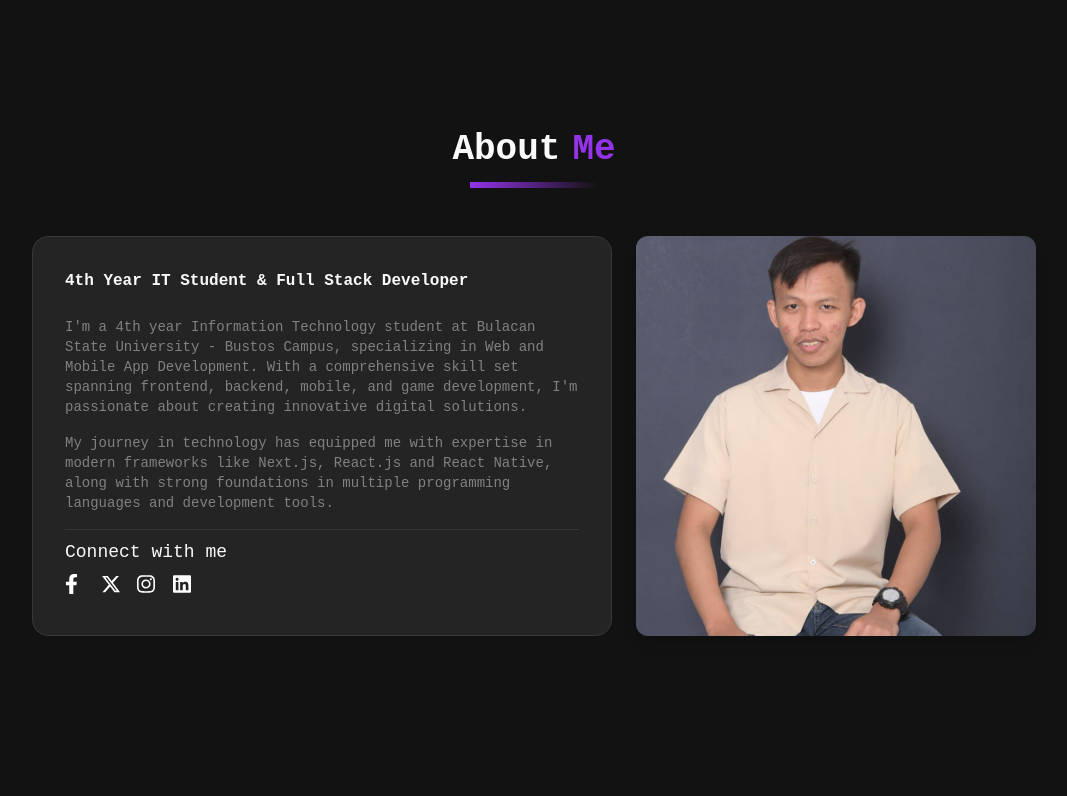
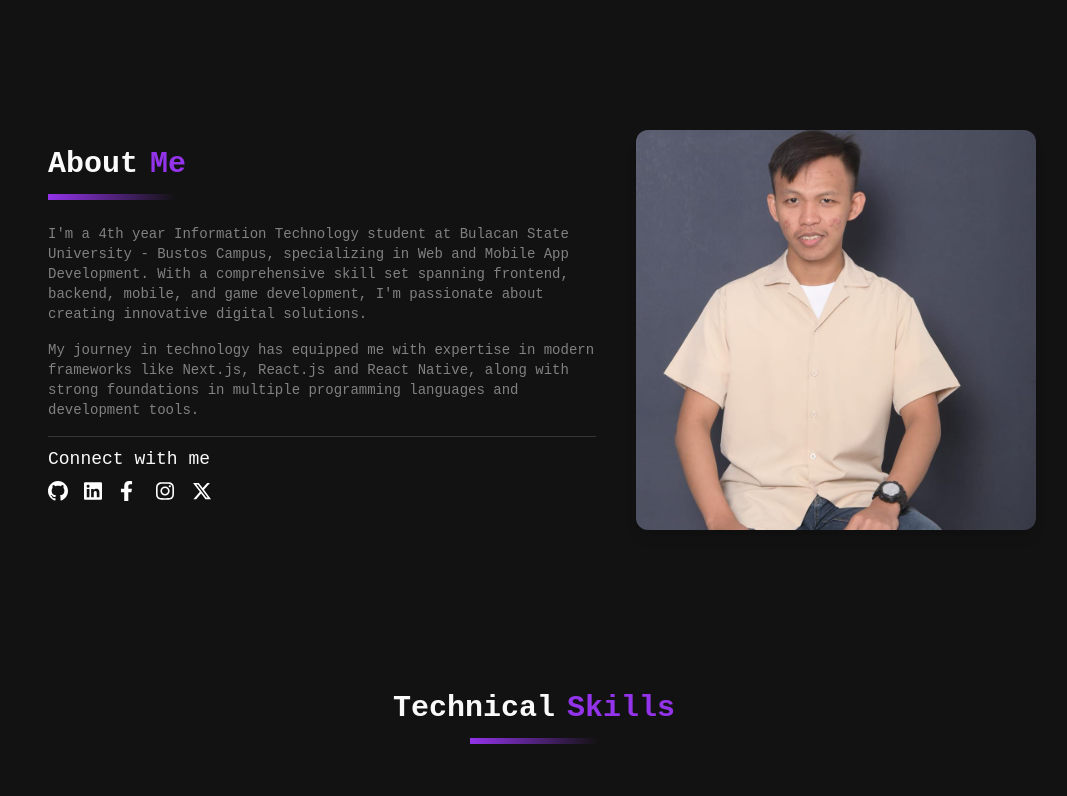
Before and after one commit to rastynkhen18/rastynkhen-portfolio, a React (Vite) app: page /about in a window 1280 px wide. Shown: the part 560-1356 px from the top of the page, without its empty margins (106-1173 px from the left). Built offline with nearby package versions, Linux system fonts and the light colour scheme.

Commit message:
Merged Updates

```diff
--- a/src/components/Footer.jsx
+++ b/src/components/Footer.jsx
@@ -2,16 +2,15 @@ import React from 'react'
 
 const Footer = () => {
     return (
-        <div>
-            <footer className="bg-[var(--background-color)] p-5 border-t border-[var(--border-color)]">
-                <div className="container mx-auto px-4">
-                    <div className="flex justify-center items-center flex-col gap-1 text-center text-xs text-[var(--text-gray)]">
+        <footer className="bg-[var(--background-color)] text-[var(--text-gray)] p-5">
+            <div className="container mx-auto px-4">
+                <div className="max-w-3xl mx-auto border-t border-[var(--border-color)] pt-5">
+                    <div className="flex justify-center items-center text-center text-xs">
                         <p>© 2025 Rastyn Khen Ong Acasio | Full-Stack Developer. All rights reserved.</p>
-                        <p>Built with React.js & Tailwind CSS.</p>
                     </div>
                 </div>
-            </footer>
-        </div>
+            </div>
+        </footer>
     )
 }
 
--- a/src/pages/About.jsx
+++ b/src/pages/About.jsx
@@ -1,11 +1,12 @@
 import React from 'react'
 import Profilepic from '../assets/images/rk.jpg'
-import FacebookIcon from '../assets/icons/facebook.svg'
-import TwitterXIcon from '../assets/icons/twitter-x.svg'
-import InstagramIcon from '../assets/icons/instagram.svg'
-import LinkedInIcon from '../assets/icons/linkedin.svg'
 import DarkModeIcon from "../components/DarkModeIcon";
 import FadeInOnView from '../components/FadeInOnView'
+import GithubIcon from '../assets/icons/github.svg'
+import LinkedinIcon from '../assets/icons/linkedin.svg'
+import FacebookIcon from '../assets/icons/facebook.svg'
+import InstagramIcon from '../assets/icons/instagram.svg'
+import TwitterXIcon from '../assets/icons/twitter-x.svg'
 
 
 
@@ -14,19 +15,17 @@ const About = () => {
     <section id="about" className="py-20 bg-[var(--gray-color)]">
       <div className="container mx-auto px-4">
         <FadeInOnView>
-          <div className="text-2xl md:text-4xl font-bold text-center mb-12 text-[var(--text-color)] flex flex-col items-center justify-center gap-3">
-            <span className="flex items-center gap-3">About <mark className='bg-transparent text-[var(--primary-color)]' >Me</mark></span>
-            <span className="w-32 h-1.5 bg-gradient-to-r from-[var(--primary-color)] to-[var(--primary-color-light)]"></span>
-          </div>
+
         </FadeInOnView>
 
         <FadeInOnView>
           <div className="flex justify-center items-center flex-wrap gap-6 max-w-5xl mx-auto">
             {/* Personal Info */}
-            <div className="bg-[var(--card-bg)] border border-[var(--border-color)] rounded-2xl p-8 w-auto h-auto sm:w-145 sm:h-100">
-              <h3 className="text-base font-semibold text-[var(--text-color)] mb-6">
-                4th Year IT Student & Full Stack Developer
-              </h3>
+            <div className="p-4 w-auto h-auto sm:w-145 sm:h-100">
+              <div className="text-2xl md:text-3xl font-bold text-center mb-6 text-[var(--text-color)] flex flex-col items-start justify-start gap-3">
+                <span className="flex items-center gap-3">About <mark className='bg-transparent text-[var(--primary-color)]' >Me</mark></span>
+                <span className="w-32 h-1.5 bg-gradient-to-r from-[var(--primary-color)] to-[var(--primary-color-light)]"></span>
+              </div>
               <div className="space-y-4 text-[var(--text-gray)] text-xs md:text-sm">
                 <p>
                   I'm a 4th year Information Technology student at Bulacan State University - Bustos Campus,
@@ -41,22 +40,51 @@ const About = () => {
                 {/* Social Media Links */}
                 <div className="pt-2 border-t border-[var(--border-color)] mt-2">
                   <h4 className="text-lg font-medium text-[var(--text-color)] mb-2">Connect with me</h4>
-                  <div className="flex space-x-4">
-                    <a href="https://www.facebook.com/rastynkhen.acasio.18" target="_blank" rel="noopener noreferrer"
-                      className="social-icon-link" aria-label="Facebook">
+                  <div className="flex flex-wrap items-center gap-4">
+                    <a
+                      href="https://github.com/rastynkhen18"
+                      target="_blank"
+                      rel="noopener noreferrer"
+                      className="flex items-center gap-2 transition-all duration-200"
+                      aria-label="GitHub"
+                    >
+                      <DarkModeIcon src={GithubIcon} alt="GitHub" className="w-5 h-5" />
+                    </a>
+                    <a
+                      href="https://www.linkedin.com/in/rastyn-khen-acasio-1a6a45375/"
+                      target="_blank"
+                      rel="noopener noreferrer"
+                      className="flex items-center gap-2 transition-all duration-200"
+                      aria-label="LinkedIn"
+                    >
+                      <DarkModeIcon src={LinkedinIcon} alt="LinkedIn" className="w-5 h-5" />
+                    </a>
+                    <a
+                      href="https://www.facebook.com/rastynkhen.acasio.18"
+                      target="_blank"
+                      rel="noopener noreferrer"
+                      className="flex items-center gap-2 transition-all duration-200"
+                      aria-label="Facebook"
+                    >
                       <DarkModeIcon src={FacebookIcon} alt="Facebook" className="w-5 h-5" />
                     </a>
-                    <a href="https://x.com/rastynkhen_18" target="_blank" rel="noopener noreferrer"
-                      className="social-icon-link" aria-label="Twitter/X">
-                      <DarkModeIcon src={TwitterXIcon} alt="Twitter/X" className="w-5 h-5" />
-                    </a>
-                    <a href="https://www.instagram.com/khennnn_18/" target="_blank" rel="noopener noreferrer"
-                      className="social-icon-link" aria-label="Instagram">
+                    <a
+                      href="https://www.instagram.com/khennnn_18/"
+                      target="_blank"
+                      rel="noopener noreferrer"
+                      className="flex items-center gap-2 transition-all duration-200"
+                      aria-label="Instagram"
+                    >
                       <DarkModeIcon src={InstagramIcon} alt="Instagram" className="w-5 h-5" />
                     </a>
-                    <a href="https://www.linkedin.com/in/rastyn-khen-acasio-1a6a45375/" target="_blank" rel="noopener noreferrer"
-                      className="social-icon-link" aria-label="LinkedIn">
-                      <DarkModeIcon src={LinkedInIcon} alt="LinkedIn" className="w-5 h-5" />
+                    <a
+                      href="https://x.com/rastynkhen_18"
+                      target="_blank"
+                      rel="noopener noreferrer"
+                      className="flex items-center gap-2 transition-all duration-200"
+                      aria-label="Twitter"
+                    >
+                      <DarkModeIcon src={TwitterXIcon} alt="Twitter/X" className="w-5 h-5" />
                     </a>
                   </div>
                 </div>
--- a/src/pages/Contact.jsx
+++ b/src/pages/Contact.jsx
@@ -2,8 +2,6 @@ import React, { useState } from 'react'
 import FadeInOnView from '../components/FadeInOnView'
 import DarkModeIcon from '../components/DarkModeIcon'
 import emailjs from "@emailjs/browser";
-
-// Import social icons
 import GithubIcon from '../assets/icons/github.svg'
 import LinkedinIcon from '../assets/icons/linkedin.svg'
 import FacebookIcon from '../assets/icons/facebook.svg'
@@ -75,14 +73,7 @@ const Contact = () => {
     <section id="contact" className="py-20 bg-[var(--background-color)]">
       <div className="container mx-auto px-4">
 
-        <FadeInOnView>
-          <div className="text-center mb-12">
-            <h2 className="text-2xl md:text-4xl font-bold mb-4 text-[var(--text-color)] flex flex-col items-center justify-center gap-3">
-              <span className="flex items-center gap-3">Let's <mark className='bg-transparent text-[var(--primary-color)]'>Connect</mark></span>
-              <span className="w-32 h-1.5 bg-gradient-to-r from-[var(--primary-color)] to-[var(--primary-color-light)]"></span>
-            </h2>
-          </div>
-        </FadeInOnView>
+
 
         <div className="grid grid-cols-1 md:grid-cols-2 gap-6 max-w-5xl mx-auto">
           {/* Contact Form */}
@@ -187,9 +178,15 @@ const Contact = () => {
 
           {/* Contact Information*/}
           <FadeInOnView delay={0.2}>
-            <div className="bg-[var(--card-bg)] p-8 rounded-2xl border border-[var(--border-color)] shadow-md transition-shadow duration-300 h-full flex flex-col justify-between">
+            <div className="p-4 h-full flex flex-col justify-between">
               <div>
-                <p className="text-sm lg:text-base text-[var(--text-gray)] mx-auto mb-10">
+                <div className="text-center mb-6">
+                  <h2 className="text-2xl md:text-3xl font-bold mb-4 text-[var(--text-color)] flex flex-col items-start justify-center gap-3">
+                    <span className="flex items-center gap-3">Let's <mark className='bg-transparent text-[var(--primary-color)]'>Connect</mark></span>
+                    <span className="w-32 h-1.5 bg-gradient-to-r from-[var(--primary-color)] to-[var(--primary-color-light)]"></span>
+                  </h2>
+                </div>
+                <p className="text-sm lg:text-base text-[var(--text-gray)] mx-auto mb-6">
                   I'm always interested in new opportunities and collaborations.
                   Feel free to reach out if you'd like to work together!
                 </p>
--- a/src/pages/Projects.jsx
+++ b/src/pages/Projects.jsx
@@ -140,7 +140,7 @@ const Projects = () => {
       <div className="container mx-auto px-4">
         <FadeInOnView>
           <div className="text-center mb-12">
-            <h2 className="text-2xl md:text-4xl font-bold mb-4 text-[var(--text-color)] flex flex-col items-center justify-center gap-3">
+            <h2 className="text-2xl md:text-3xl font-bold mb-4 text-[var(--text-color)] flex flex-col items-center justify-center gap-3">
               <span className="flex items-center gap-3">Featured <mark className='bg-transparent text-[var(--primary-color)]'>Projects</mark></span>
               <span className="w-32 h-1.5 bg-gradient-to-r from-[var(--primary-color)] to-[var(--primary-color-light)]"></span>
             </h2>
--- a/src/pages/Skills.jsx
+++ b/src/pages/Skills.jsx
@@ -158,7 +158,7 @@ const Skills = () => {
     <section id="skills" className="py-20 bg-[var(--gray-color)]">
       <div className="container mx-auto px-4">
         <FadeInOnView>
-          <div className="text-2xl md:text-4xl font-bold text-center mb-16 text-[var(--text-color)] flex flex-col items-center justify-center gap-3">
+          <div className="text-2xl md:text-3xl font-bold text-center mb-16 text-[var(--text-color)] flex flex-col items-center justify-center gap-3">
             <span className="flex items-center gap-3">Technical <mark className='bg-transparent text-[var(--primary-color)]'>Skills</mark></span>
             <span className="w-32 h-1.5 bg-gradient-to-r from-[var(--primary-color)] to-[var(--primary-color-light)]"></span>
           </div>
```
